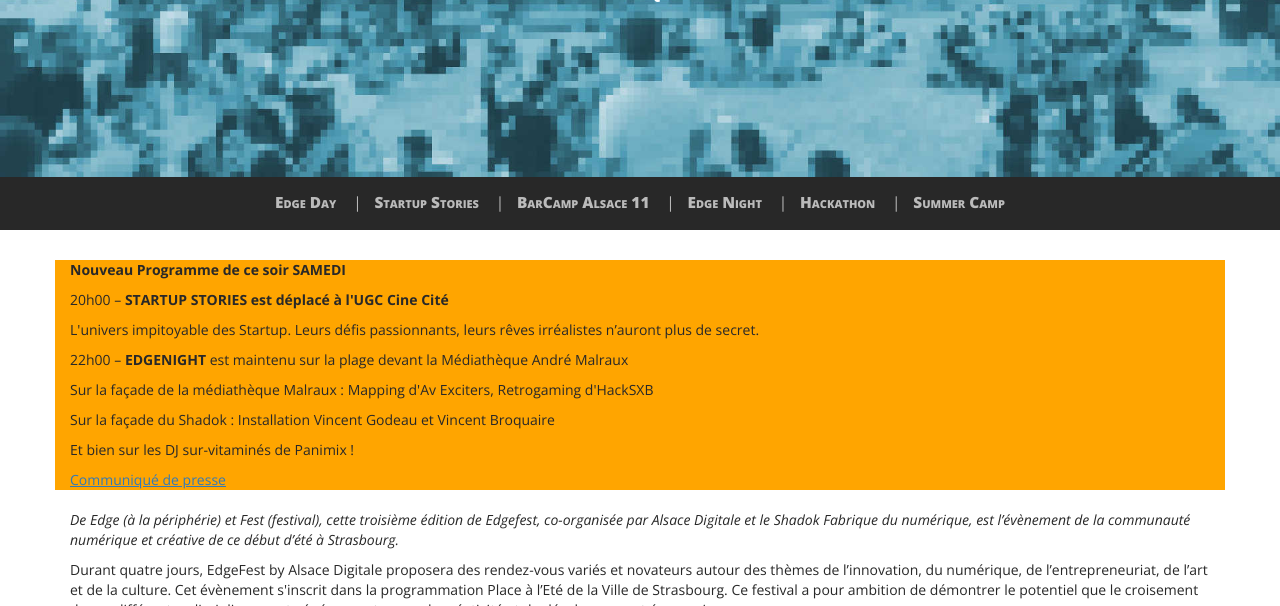
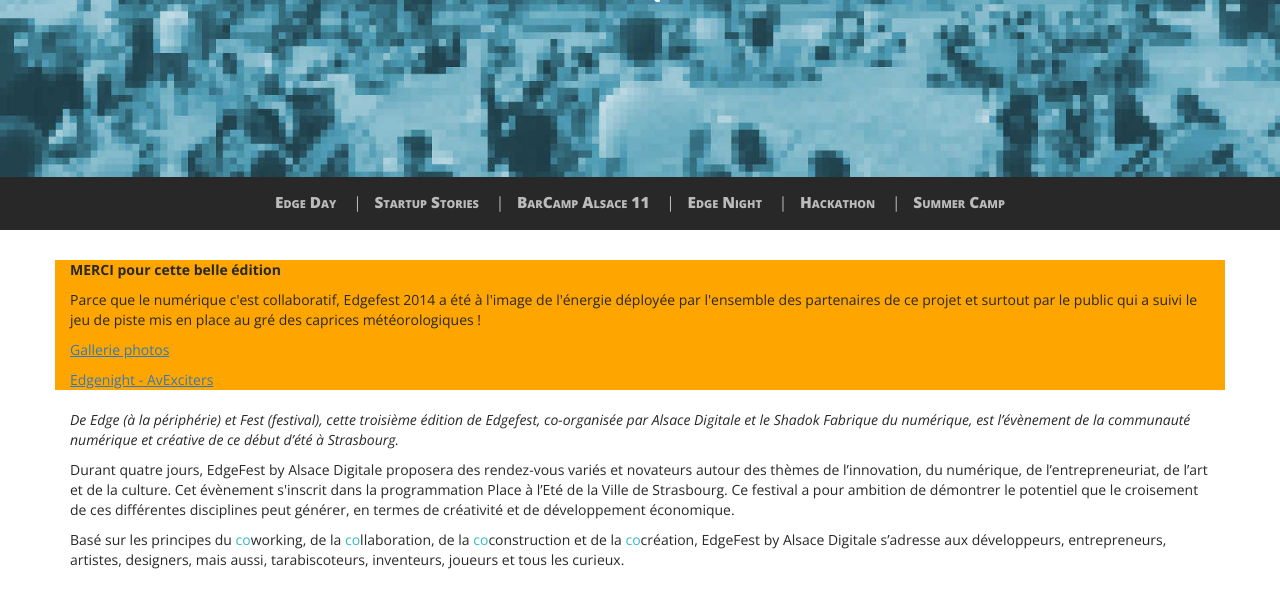
Before and after one commit to AlsaceDigitale/www.edgefest.fr-2019-temporary, a Jekyll site: the page built from index.html, in a window 1280 px wide and 900 px high, scrolled down 323 px, cut to the strip 0-606 px from the top of the window. Built offline with Jekyll 4.4.1, drawn with Linux system fonts in a browser that asks for light colours; nearby versions of some CDN libraries; some web fonts are replaced.

Commit message:
remerciements

```diff
--- a/_includes/intro.html
+++ b/_includes/intro.html
@@ -2,20 +2,12 @@
     <div class="container">
         <div class="row" style="background-color: orange; margin-top: 20px">
             <div class="col-xs-12">
-                <p><b>Nouveau Programme de ce soir SAMEDI</b></p>
+                <p><b>MERCI pour cette belle édition</b></p>
 
-                <p>20h00 – <b>STARTUP STORIES est déplacé à l'UGC Cine Cité </b> </p>
+                <p>Parce que le numérique c'est collaboratif, Edgefest 2014 a été à l'image de l'énergie déployée par l'ensemble des partenaires de ce projet et surtout par le public qui a suivi le jeu de piste mis en place au gré des caprices météorologiques !</p>
 
-                <p>L'univers impitoyable des Startup. Leurs défis passionnants, leurs rêves irréalistes n’auront plus de
-                    secret.</p>
-
-                <p>22h00 – <b>EDGENIGHT</b> est maintenu sur la plage devant la Médiathèque André Malraux </p>
-
-                <p>Sur la façade de la médiathèque Malraux : Mapping d'Av Exciters, Retrogaming d'HackSXB</p>
-                <p>Sur la façade du Shadok : Installation Vincent Godeau et Vincent Broquaire</p>
-                <p>Et bien sur les DJ sur-vitaminés de Panimix !</p>
-
-                <p><a href="CP_Report_EdgeNight.pdf">Communiqué de presse</a></p>
+                <p><a href="https://www.sharypic.com/edgefest">Gallerie photos</a></p>
+                <p><a href="http://vimeo.com/100100735">Edgenight - AvExciters</a></p>
             </div>
         </div>
         <div class="row">
```
